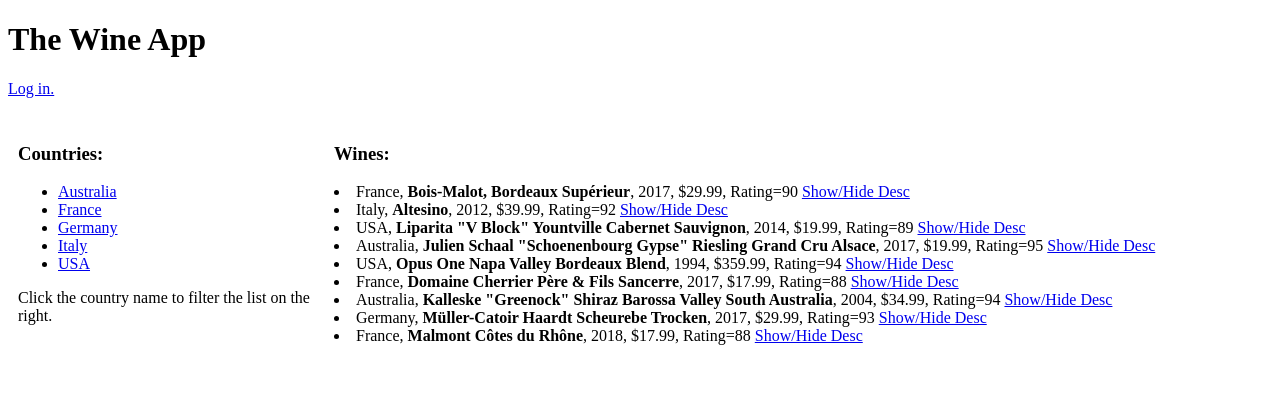
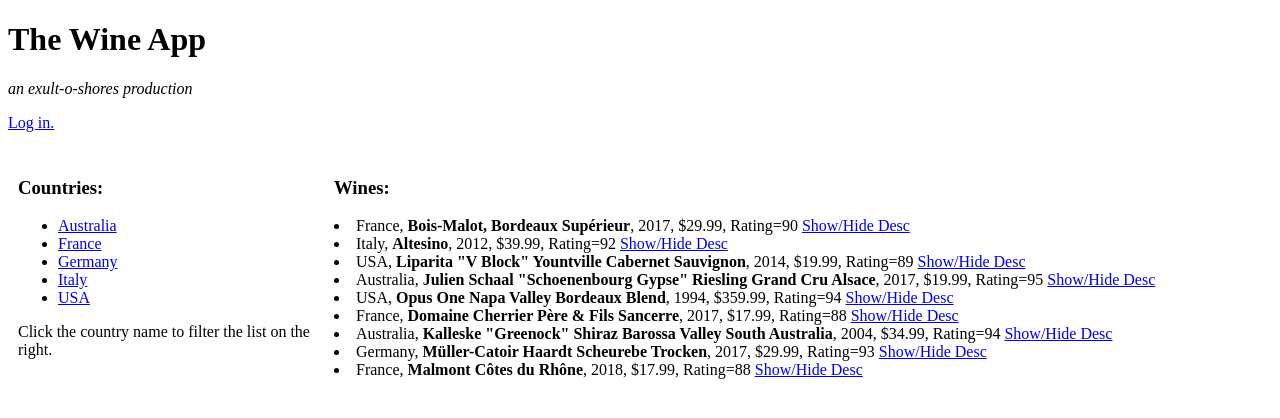
Before and after one commit to alanisaacs/wine-app, a Flask app: page / in a window 1280 px wide. Shown: the top 418 px of the page. Run offline with Flask 2, Linux system fonts and the light colour scheme; data comes from the database, SQL or seed files in the repository; parts of the project's set-up code (start-up, migrations or seed data) failed here and were passed over.

Commit message:
testing connection to repo

```diff
--- a/templates/catalog.html
+++ b/templates/catalog.html
@@ -67,6 +67,7 @@
 
     <body>
         <h1>The Wine App</h1>
+        <p><em>an exult-o-shores production</em></p>
         {% if loggedInUsername %}
             <p>Welcome {{loggedInUsername}}. <a href="/logout">Log out.</a></p>
         {% else %}
```
